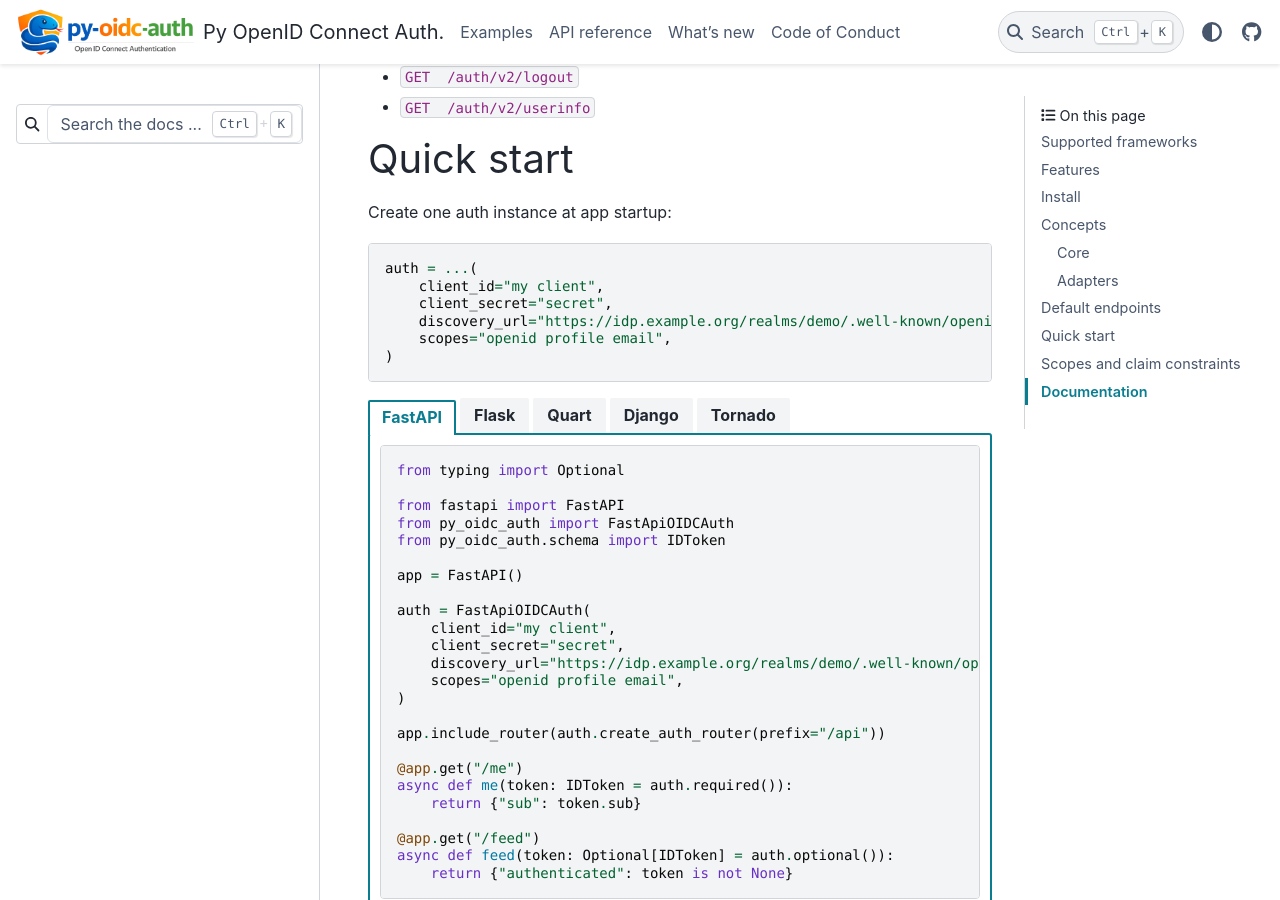
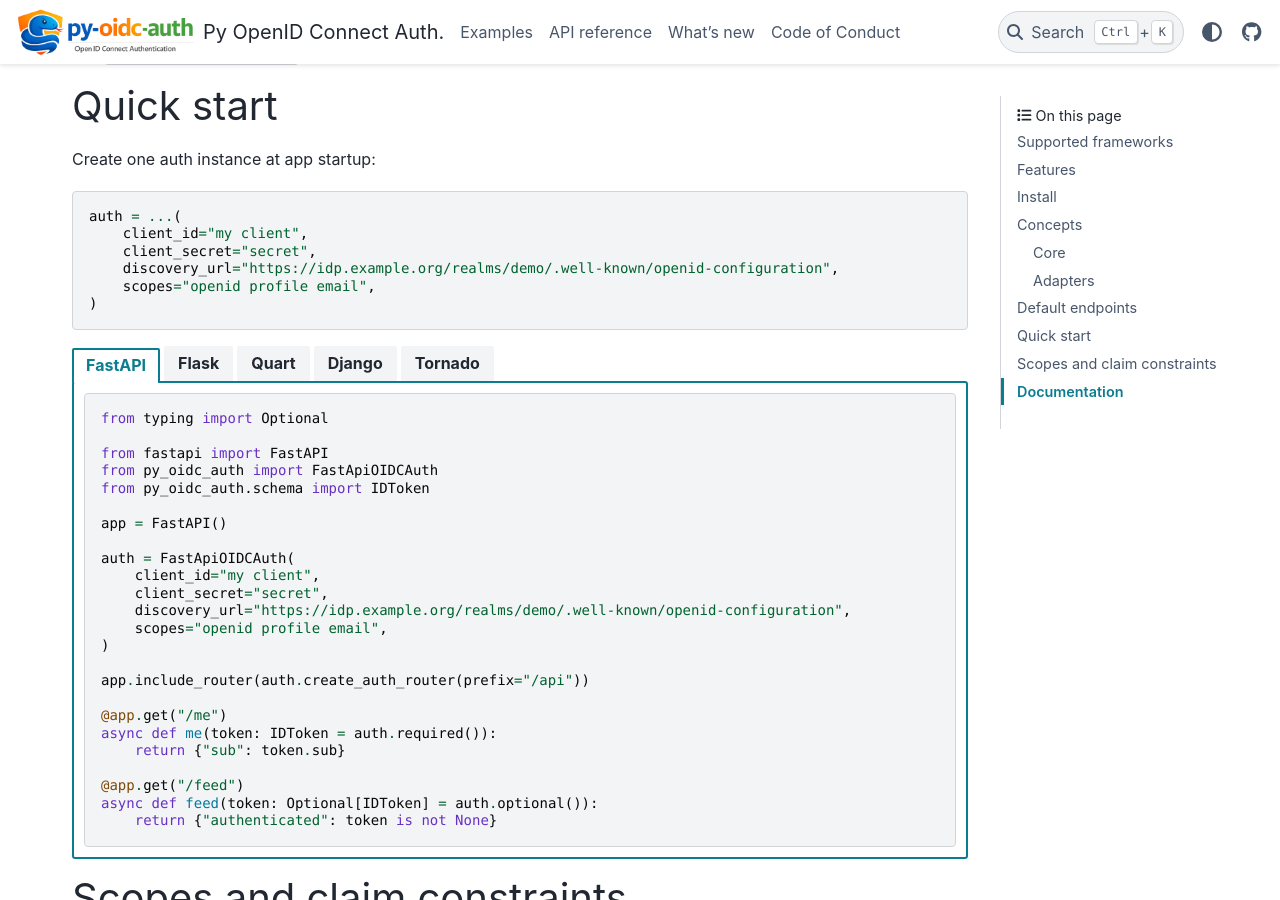
Before and after one commit to freva-org/py-oidc-auth, a Sphinx documentation site: the page built from docs/source/index.rst, in a window 1280 px wide and 900 px high, scrolled down 2133 px. Built offline with Sphinx 7.4.7 and the PyData theme 0.15.4, drawn with Linux system fonts in a browser that asks for light colours.

Commit message:
Update docs.

```diff
--- a/docs/source/conf.py
+++ b/docs/source/conf.py
@@ -106,7 +106,7 @@
     "github_version": "main",
     "doc_path": "docs",
 }
-html_sidebars = {"**": ["search-field", "sidebar-nav-bs"]}
+html_sidebars = {"**": ["sidebar-nav-bs"]}
 html_meta = {
     "description": "Reusable OpenID Connect authentication library.",
     "keywords": "oauth2, oauth2.1, oidc, authentication, authorization, web, framework.",
```
